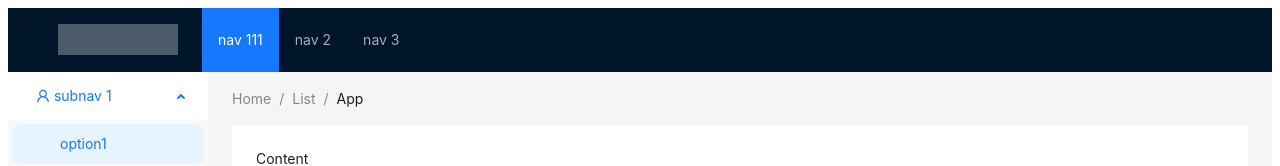
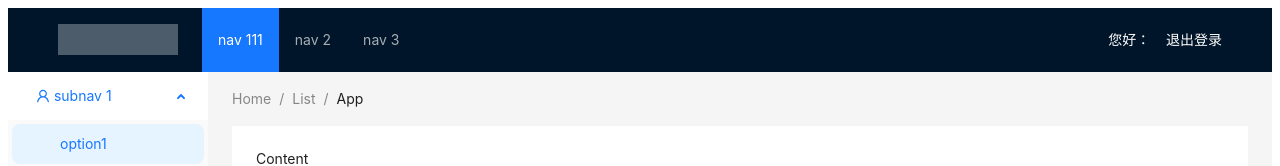
Before and after one commit to mcxen/train, a Vue app in the folder web/: page / in a window 1280 px wide. Shown: the top 166 px of the page. Built offline with nearby package versions, Linux system fonts and the light colour scheme; no server answers.

Commit message:
使用Vue(Store)来保存信息

```diff
--- a/web/src/components/the-header.vue
+++ b/web/src/components/the-header.vue
@@ -1,6 +1,12 @@
 <template>
   <a-layout-header class="header">
     <div class="logo" />
+    <div style="float: right; color: white;">
+      您好：{{member.mobile}} &nbsp;&nbsp;
+      <router-link to="/login" style="color: white;">
+        退出登录
+      </router-link>
+    </div>
     <a-menu
         v-model:selectedKeys="selectedKeys1"
         theme="dark"
@@ -11,6 +17,7 @@
       <a-menu-item key="2">nav 2</a-menu-item>
       <a-menu-item key="3">nav 3</a-menu-item>
     </a-menu>
+
   </a-layout-header>
 </template>
 
@@ -22,9 +29,10 @@
 export default defineComponent({
   name: "the-header-view",
   setup() {
-
+    let member = store.state.member;
     return {
         selectedKeys1: ref(['1']),
+      member
     };
   },
 });
--- a/web/src/store/index.js
+++ b/web/src/store/index.js
@@ -2,10 +2,14 @@
 
 export default createStore({
   state: {
+    member:{}
   },
   getters: {
   },
   mutations: {
+    setMember(state,_member){
+      state.member = _member;
+    }
   },
   actions: {
   },
--- a/web/src/views/LoginView.vue
+++ b/web/src/views/LoginView.vue
@@ -75,6 +75,7 @@
                     notification.success({ description: '登录成功！' });
                     // 登录成功，跳到控台主页
                     router.push("/");
+                    // 写入Token
                     store.commit("setMember", data.content);
                 } else {
                     notification.error({ description: data.message });
```
